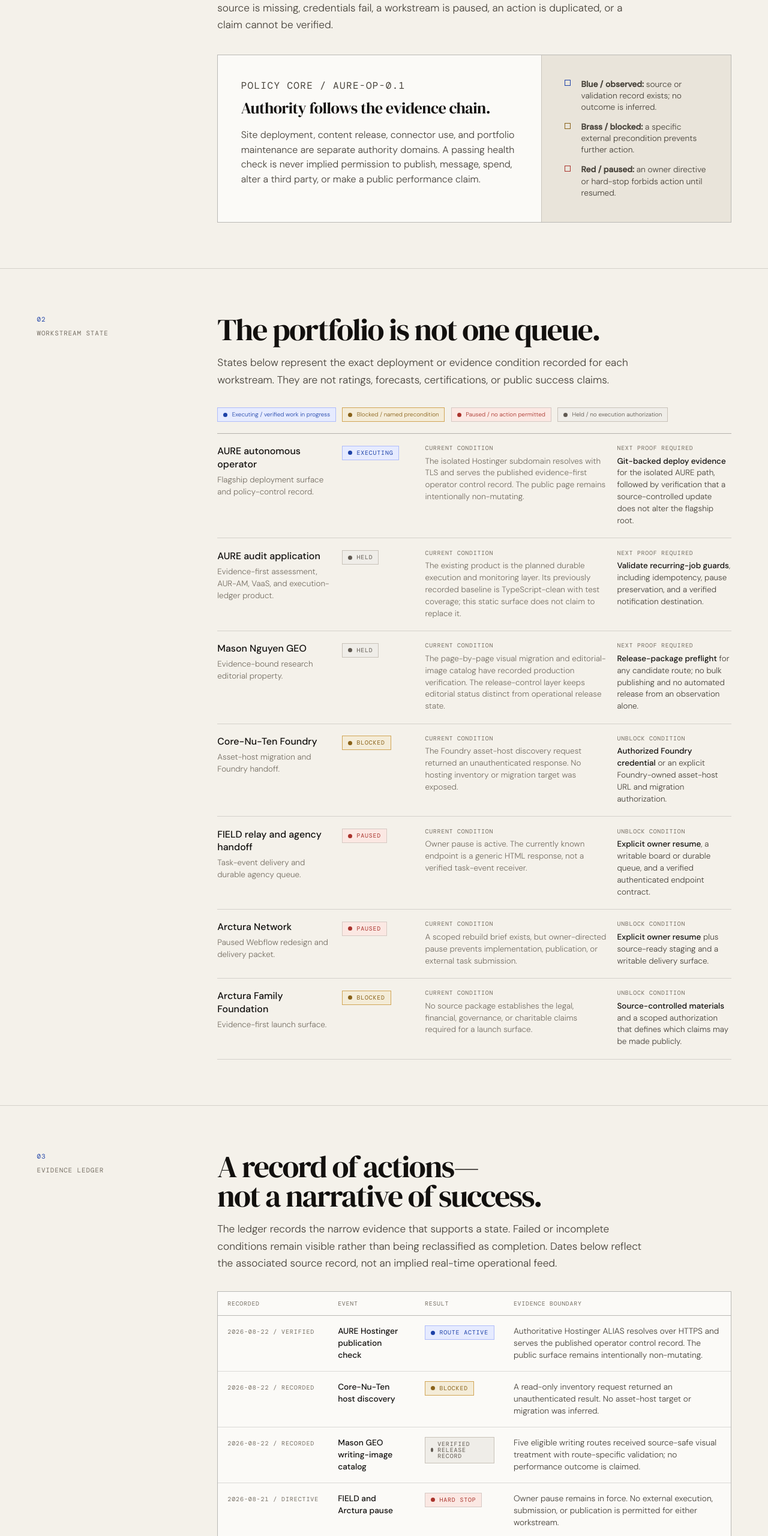
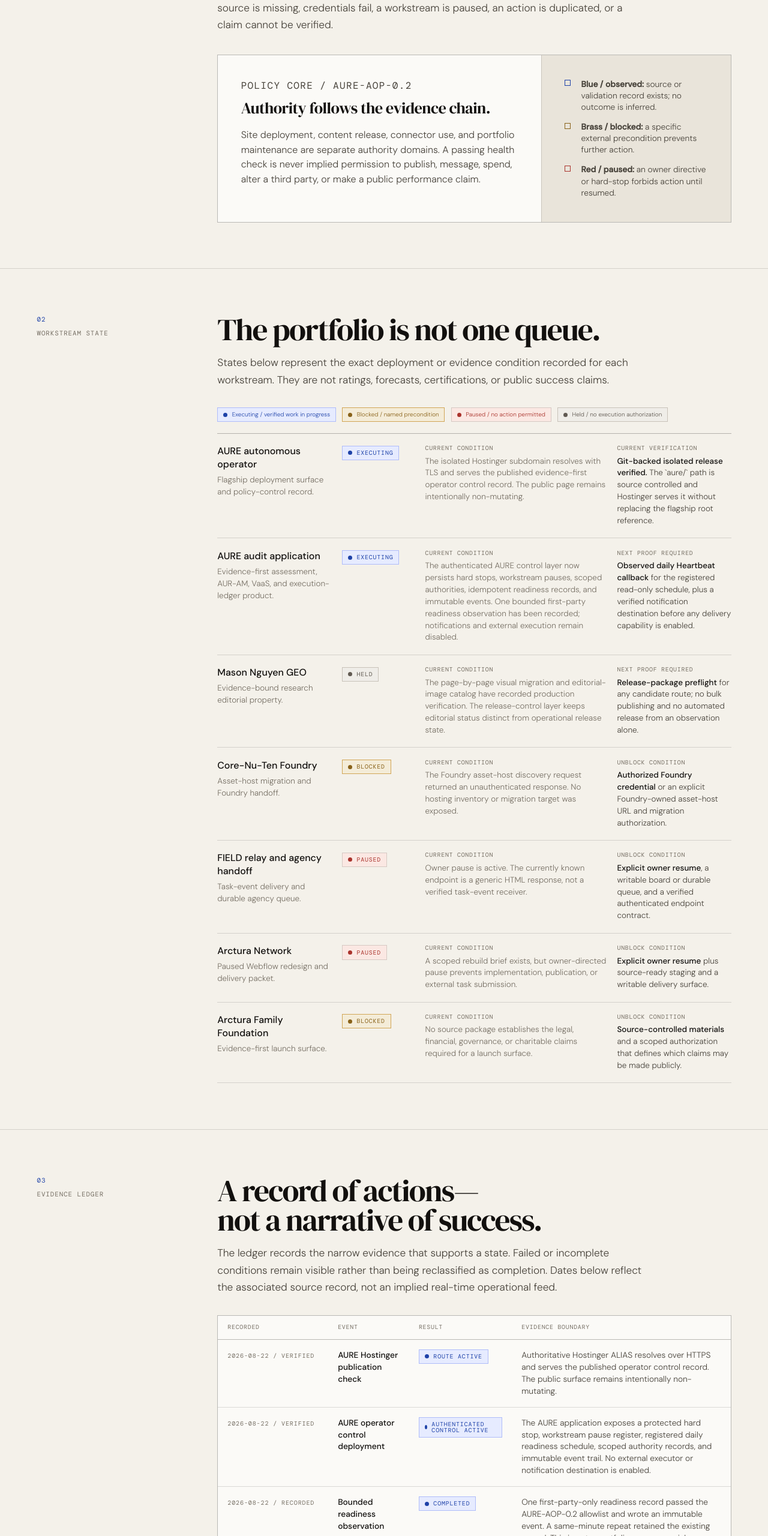
Before and after one commit to virtualmase/autonomousresourcemanagement, a plain HTML site: page aure/index.html in a window 1280 px wide. Shown: the part 1040-3600 px from the top of the page at 60% size. Drawn offline with nearby package versions, Linux system fonts and the light colour scheme.

Commit message:
Update AURE version to 0.2 in index.html

```diff
--- a/aure/index.html
+++ b/aure/index.html
@@ -366,7 +366,7 @@
             <p class="lead">The operator may assemble evidence, check ready-state conditions, maintain an append-only record, and execute only explicitly authorized, reversible actions. It must stop when a source is missing, credentials fail, a workstream is paused, an action is duplicated, or a claim cannot be verified.</p>
             <div class="boundary-card">
               <div class="boundary-copy">
-                <p class="policy-id">Policy core / AURE-OP-0.1</p>
+                <p class="policy-id">Policy core / AURE-AOP-0.2</p>
                 <h3>Authority follows the evidence chain.</h3>
                 <p>Site deployment, content release, connector use, and portfolio maintenance are separate authority domains. A passing health check is never implied permission to publish, message, spend, alter a third party, or make a public performance claim.</p>
               </div>
@@ -399,13 +399,13 @@
                 <div><h3 class="workstream-name">AURE autonomous operator</h3><p class="workstream-scope">Flagship deployment surface and policy-control record.</p></div>
                 <div><span class="state is-executing"><span class="state-dot" aria-hidden="true"></span>Executing</span></div>
                 <div><span class="workstream-label">Current condition</span><p class="workstream-note">The isolated Hostinger subdomain resolves with TLS and serves the published evidence-first operator control record. The public page remains intentionally non-mutating.</p></div>
-                <div><span class="workstream-label">Next proof required</span><p class="workstream-unblock"><strong>Git-backed deploy evidence</strong> for the isolated AURE path, followed by verification that a source-controlled update does not alter the flagship root.</p></div>
+                <div><span class="workstream-label">Current verification</span><p class="workstream-unblock"><strong>Git-backed isolated release verified.</strong> The `aure/` path is source controlled and Hostinger serves it without replacing the flagship root reference.</p></div>
               </article>
               <article class="workstream" role="listitem">
                 <div><h3 class="workstream-name">AURE audit application</h3><p class="workstream-scope">Evidence-first assessment, AUR-AM, VaaS, and execution-ledger product.</p></div>
-                <div><span class="state is-held"><span class="state-dot" aria-hidden="true"></span>Held</span></div>
-                <div><span class="workstream-label">Current condition</span><p class="workstream-note">The existing product is the planned durable execution and monitoring layer. Its previously recorded baseline is TypeScript-clean with test coverage; this static surface does not claim to replace it.</p></div>
-                <div><span class="workstream-label">Next proof required</span><p class="workstream-unblock"><strong>Validate recurring-job guards</strong>, including idempotency, pause preservation, and a verified notification destination.</p></div>
+                <div><span class="state is-executing"><span class="state-dot" aria-hidden="true"></span>Executing</span></div>
+                <div><span class="workstream-label">Current condition</span><p class="workstream-note">The authenticated AURE control layer now persists hard stops, workstream pauses, scoped authorities, idempotent readiness records, and immutable events. One bounded first-party readiness observation has been recorded; notifications and external execution remain disabled.</p></div>
+                <div><span class="workstream-label">Next proof required</span><p class="workstream-unblock"><strong>Observed daily Heartbeat callback</strong> for the registered read-only schedule, plus a verified notification destination before any delivery capability is enabled.</p></div>
               </article>
               <article class="workstream" role="listitem">
                 <div><h3 class="workstream-name">Mason Nguyen GEO</h3><p class="workstream-scope">Evidence-bound research editorial property.</p></div>
@@ -453,6 +453,8 @@
                 <thead><tr><th>Recorded</th><th>Event</th><th>Result</th><th>Evidence boundary</th></tr></thead>
                 <tbody>
                   <tr><td><span class="ledger-time">2026-08-22 / verified</span></td><td><span class="ledger-event">AURE Hostinger publication check</span></td><td><span class="state is-executing"><span class="state-dot" aria-hidden="true"></span>Route active</span></td><td>Authoritative Hostinger ALIAS resolves over HTTPS and serves the published operator control record. The public surface remains intentionally non-mutating.</td></tr>
+                  <tr><td><span class="ledger-time">2026-08-22 / verified</span></td><td><span class="ledger-event">AURE operator control deployment</span></td><td><span class="state is-executing"><span class="state-dot" aria-hidden="true"></span>Authenticated control active</span></td><td>The AURE application exposes a protected hard stop, workstream pause register, registered daily readiness schedule, scoped authority records, and immutable event trail. No external executor or notification destination is enabled.</td></tr>
+                  <tr><td><span class="ledger-time">2026-08-22 / recorded</span></td><td><span class="ledger-event">Bounded readiness observation</span></td><td><span class="state is-executing"><span class="state-dot" aria-hidden="true"></span>Completed</span></td><td>One first-party-only readiness record passed the AURE-AOP-0.2 allowlist and wrote an immutable event. A same-minute repeat retained the existing record. This is not a portfolio or commercial outcome claim.</td></tr>
                   <tr><td><span class="ledger-time">2026-08-22 / recorded</span></td><td><span class="ledger-event">Core-Nu-Ten host discovery</span></td><td><span class="state is-blocked"><span class="state-dot" aria-hidden="true"></span>Blocked</span></td><td>A read-only inventory request returned an unauthenticated result. No asset-host target or migration was inferred.</td></tr>
                   <tr><td><span class="ledger-time">2026-08-22 / recorded</span></td><td><span class="ledger-event">Mason GEO writing-image catalog</span></td><td><span class="state is-held"><span class="state-dot" aria-hidden="true"></span>Verified release record</span></td><td>Five eligible writing routes received source-safe visual treatment with route-specific validation; no performance outcome is claimed.</td></tr>
                   <tr><td><span class="ledger-time">2026-08-21 / directive</span></td><td><span class="ledger-event">FIELD and Arctura pause</span></td><td><span class="state is-paused"><span class="state-dot" aria-hidden="true"></span>Hard stop</span></td><td>Owner pause remains in force. No external execution, submission, or publication is permitted for either workstream.</td></tr>
@@ -468,7 +470,7 @@
           <p class="section-label"><span class="numeral">04</span>Fail-safe controls</p>
           <div>
             <h2 id="controls-title">Fail closed when authority is uncertain.</h2>
-            <p class="lead">A working control is not a button graphic. The authoritative pause control belongs to the authenticated AURE execution layer and must be durable, logged, and checked before every action. This static publication surface intentionally cannot mutate any workstream.</p>
+                <p class="lead">A working control is not a button graphic. The authoritative pause control is deployed in the authenticated AURE execution layer and is durable, logged, and checked before every action. This static publication surface intentionally cannot mutate any workstream.</p>
             <div class="kill-panel">
               <div class="kill-copy">
                 <p class="policy-id">Global hard-stop / required invariant</p>
@@ -476,7 +478,7 @@
                 <p>External calls are disallowed whenever a workstream is paused, authorization is absent, source evidence is incomplete, credentials are invalid, the action is irreversible, a duplicate key is present, or a stated claim lacks verification. Resume must be recorded by the authenticated policy owner.</p>
               </div>
               <div class="kill-state">
-                <div><strong>PUBLIC CONTROL STATUS: DISPLAY-ONLY</strong><small>No policy mutation endpoint is exposed by this static Hostinger page. The visible boundary is intentionally non-operational until the authenticated execution layer is deployed and validated.</small></div>
+                <div><strong>PUBLIC CONTROL STATUS: DISPLAY-ONLY</strong><small>No policy mutation endpoint is exposed by this static Hostinger page. The authenticated AURE control layer owns the durable hard stop, schedule identity, and immutable event records; this page is a bounded disclosure, not a control endpoint.</small></div>
                 <button class="static-control" type="button" disabled aria-disabled="true">Pause command unavailable on public surface</button>
               </div>
             </div>
@@ -492,13 +494,14 @@
             <p class="lead">The operator inherits the flagship’s distinction between technical reference material and active execution evidence. Links below identify the public surfaces that anchor this deployment record; they do not certify third-party systems or establish operational performance.</p>
             <div class="proof-grid">
               <article class="proof-card"><p class="card-kicker">Reference</p><h3>ARM flagship</h3><p>The root domain remains a non-commercial technical reference. This control surface is isolated under the AURE subdomain and does not replace the reference.</p></article>
-              <article class="proof-card"><p class="card-kicker">Application</p><h3>AURE audit</h3><p>The evidence-first audit application remains the planned durable location for authenticated policy, state, action, and verification persistence.</p></article>
+              <article class="proof-card"><p class="card-kicker">Application</p><h3>AURE audit</h3><p>The evidence-first audit application is the authenticated durable location for policy, pause state, schedule identity, bounded readiness records, and verification persistence. It does not expose an external executor in this release.</p></article>
               <article class="proof-card"><p class="card-kicker">Disclosure</p><h3>No performance claim</h3><p>This record reports deployment and evidence conditions only. It does not claim certification, rankings, revenue, traffic, model capability, or business outcome.</p></article>
             </div>
             <div class="source-list">
               <div class="source-row"><span>ARM reference</span><a href="https://autonomousresourcemanagement.com/">autonomousresourcemanagement.com</a></div>
               <div class="source-row"><span>AURE audit surface</span><a href="https://aureaudit-76sftcco.manus.space/">aureaudit-76sftcco.manus.space</a></div>
-              <div class="source-row"><span>Policy note</span><p>Public interface states are constrained to recorded deployment conditions, explicit blockers, and owner pause directives. They are not a substitute for the authenticated action ledger.</p></div>
+              <div class="source-row"><span>Protected operator</span><a href="https://aureaudit-76sftcco.manus.space/operator">aureaudit-76sftcco.manus.space/operator</a></div>
+              <div class="source-row"><span>Policy note</span><p>Public interface states are constrained to recorded deployment conditions, explicit blockers, and owner pause directives. They are not a substitute for the authenticated action ledger or a claim of an external outcome.</p></div>
             </div>
           </div>
         </div>
@@ -506,7 +509,7 @@
     </main>
 
     <footer class="site-footer">
-      <div class="footer-inner"><p>AURE Portfolio Operator / Evidence Control Record / v0.1</p><a href="https://autonomousresourcemanagement.com/">Return to ARM technical reference</a></div>
+      <div class="footer-inner"><p>AURE Portfolio Operator / Evidence Control Record / v0.2</p><a href="https://autonomousresourcemanagement.com/">Return to ARM technical reference</a></div>
     </footer>
     <script>
       (() => {
```
